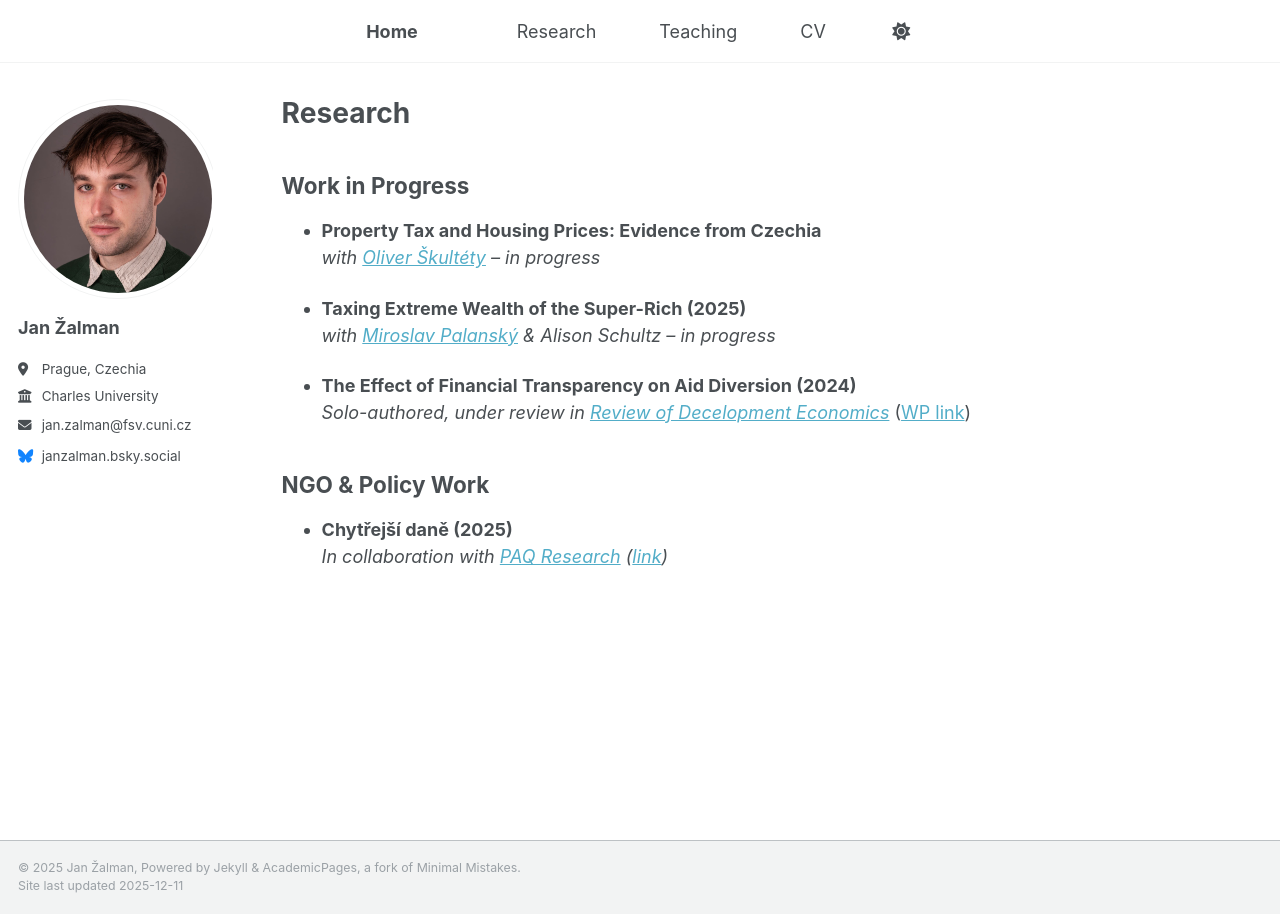
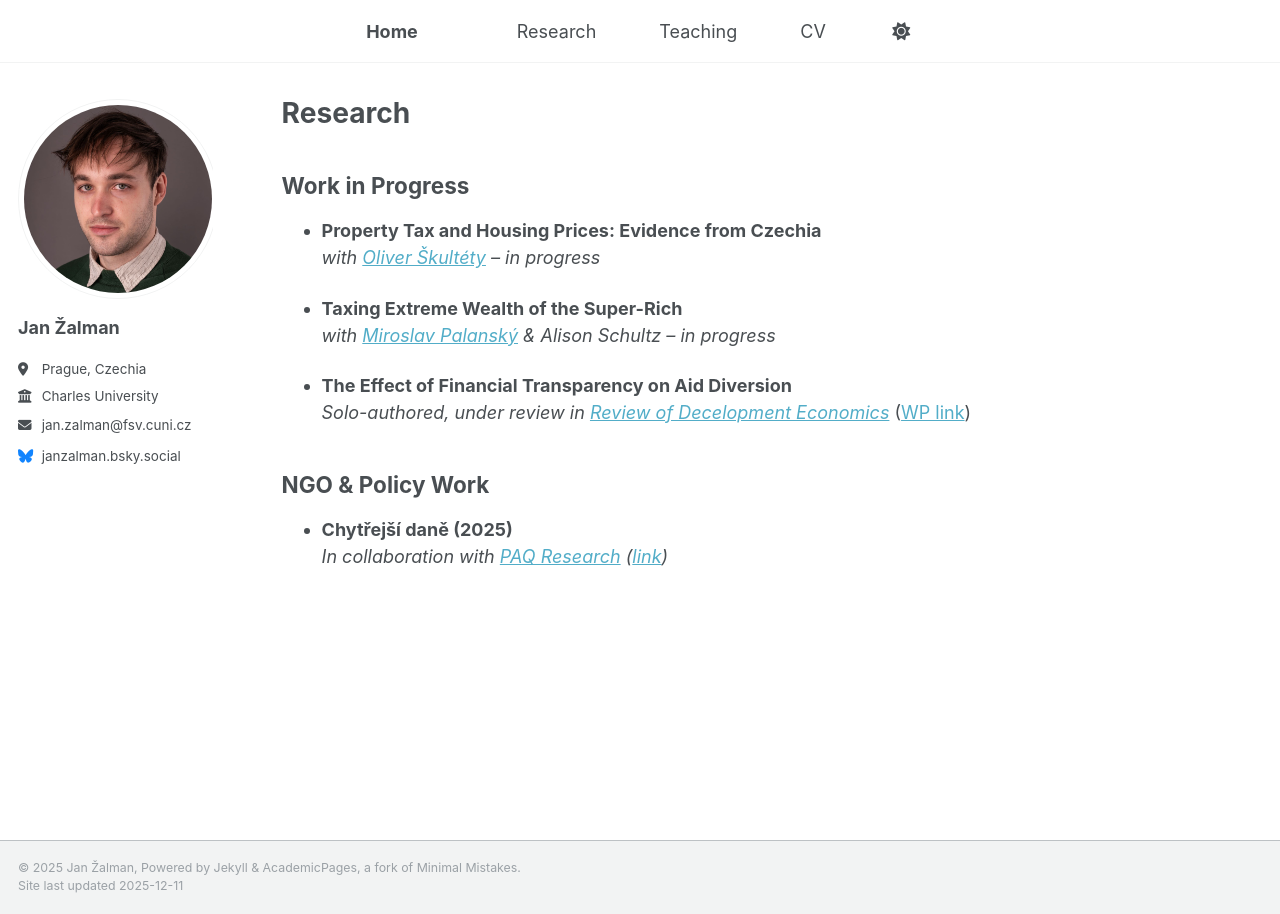
Before and after one commit to janzalman/janzalman.github.io, a Jekyll site: the page built from _pages/research.md, in a window 1280 px wide. Built offline with Jekyll 4.4.1, drawn with Linux system fonts in a browser that asks for light colours.

Commit message:
Update research.md

```diff
--- a/_pages/research.md
+++ b/_pages/research.md
@@ -8,10 +8,10 @@ permalink: /research/
 - **Property Tax and Housing Prices: Evidence from Czechia**
   *with [Oliver Škultéty](https://ies.fsv.cuni.cz/en/contacts/institute-members/89209997) – in progress*
 
-- **Taxing Extreme Wealth of the Super-Rich (2025)**
+- **Taxing Extreme Wealth of the Super-Rich**
   *with [Miroslav Palanský](https://miroslavpalansky.cz/) & Alison Schultz – in progress*
 
-- **The Effect of Financial Transparency on Aid Diversion (2024)**
+- **The Effect of Financial Transparency on Aid Diversion**
   *Solo-authored, under review in [Review of Decelopment Economics](https://onlinelibrary.wiley.com/journal/14679361)* ([WP link](https://ideas.repec.org/p/fau/wpaper/wp2024_29.html))
 
 ## NGO & Policy Work
```
